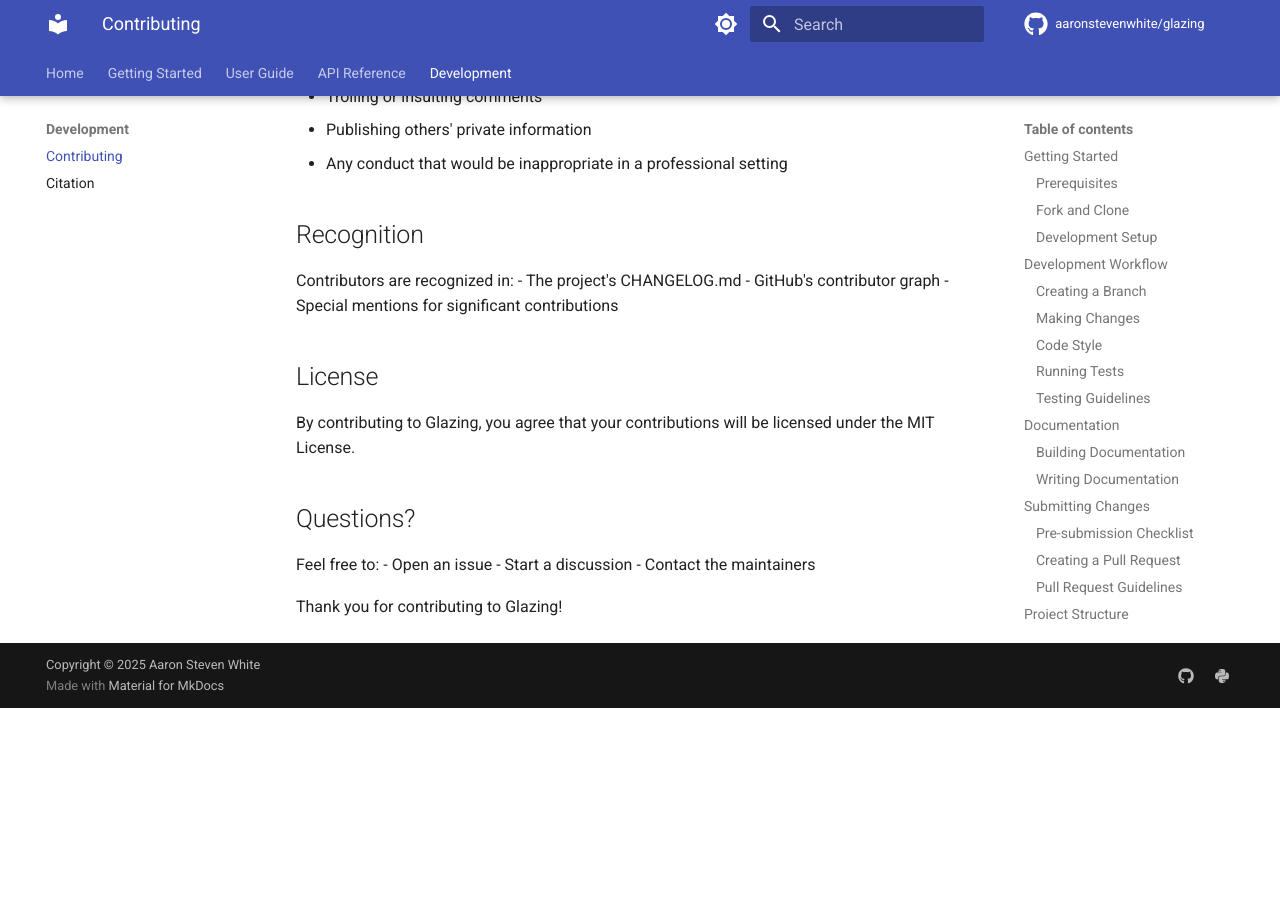
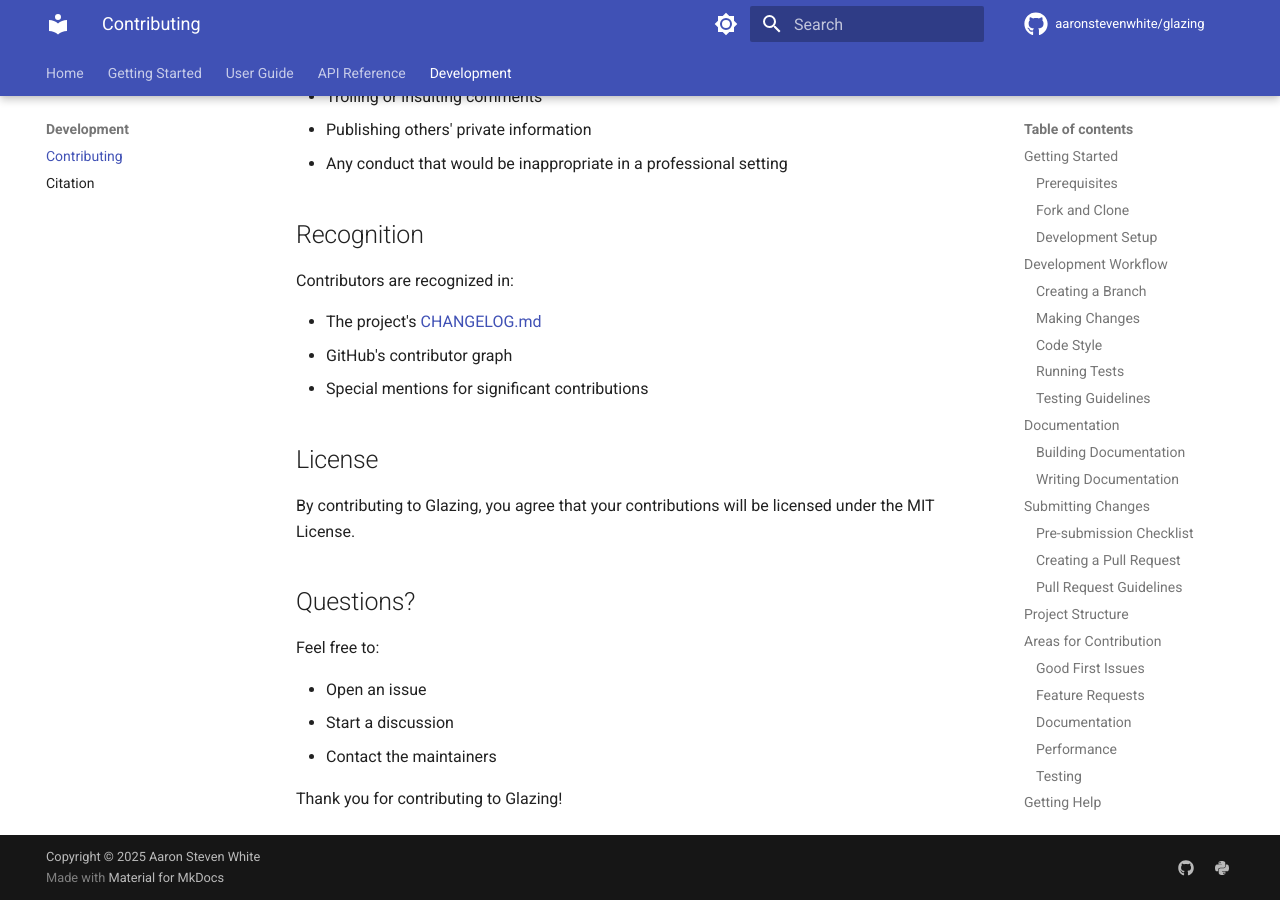
Before and after one commit to aaronstevenwhite/glazing, an MkDocs documentation site: the page built from docs/contributing.md, in a window 1280 px wide and 900 px high, scrolled down 6089 px. Built offline with MkDocs 1.6.1 and Material for MkDocs 9.7.7, drawn with Linux system fonts in a browser that asks for light colours; comment, search, counter and statistics services are not loaded; the version menu is left out; before the commit the page ends 6797 px from its top, so only the background shows below that; some of the changed lines change nothing that is shown.

Commit message:
Fixes list rendering.

```diff
--- a/docs/contributing.md
+++ b/docs/contributing.md
@@ -244,7 +244,8 @@
 ## Recognition
 
 Contributors are recognized in:
-- The project's CHANGELOG.md
+
+- The project's [CHANGELOG.md](https://github.com/aaronstevenwhite/glazing/blob/main/CHANGELOG.md)
 - GitHub's contributor graph
 - Special mentions for significant contributions
 
@@ -255,6 +256,7 @@
 ## Questions?
 
 Feel free to:
+
 - Open an issue
 - Start a discussion
 - Contact the maintainers
```
